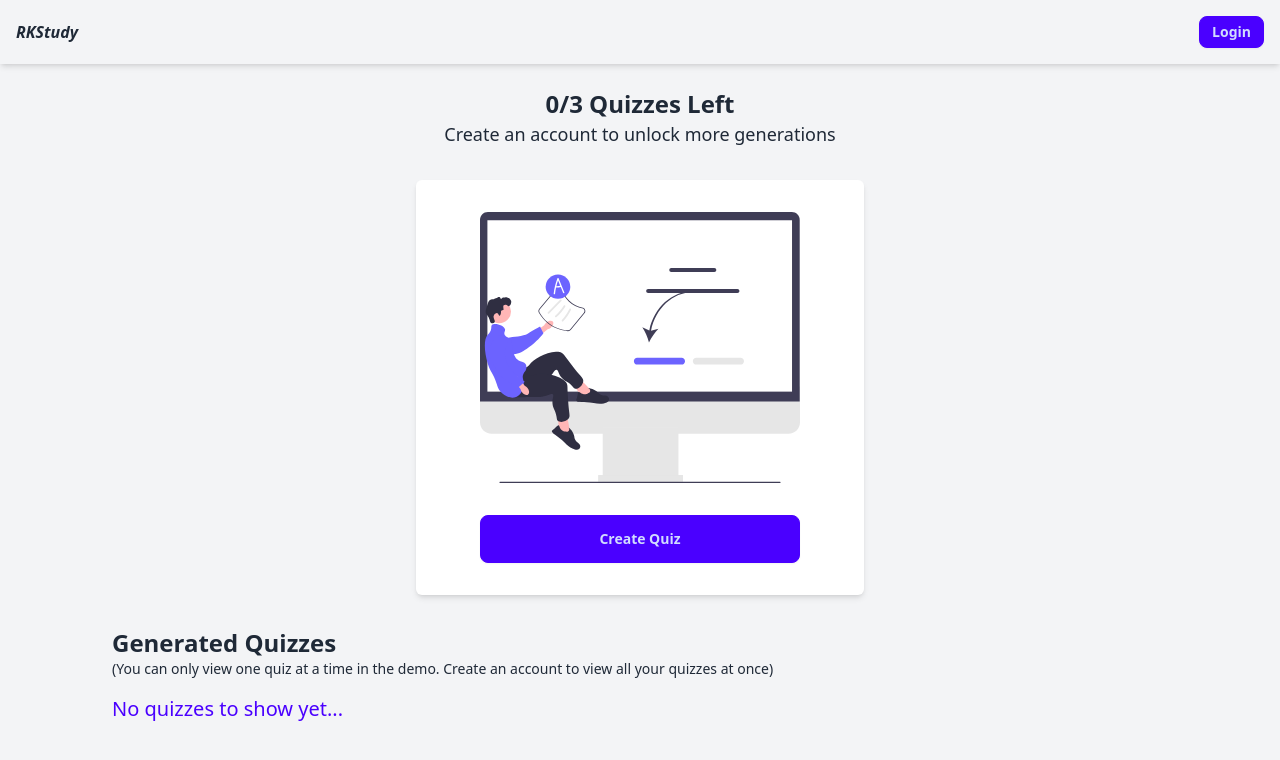
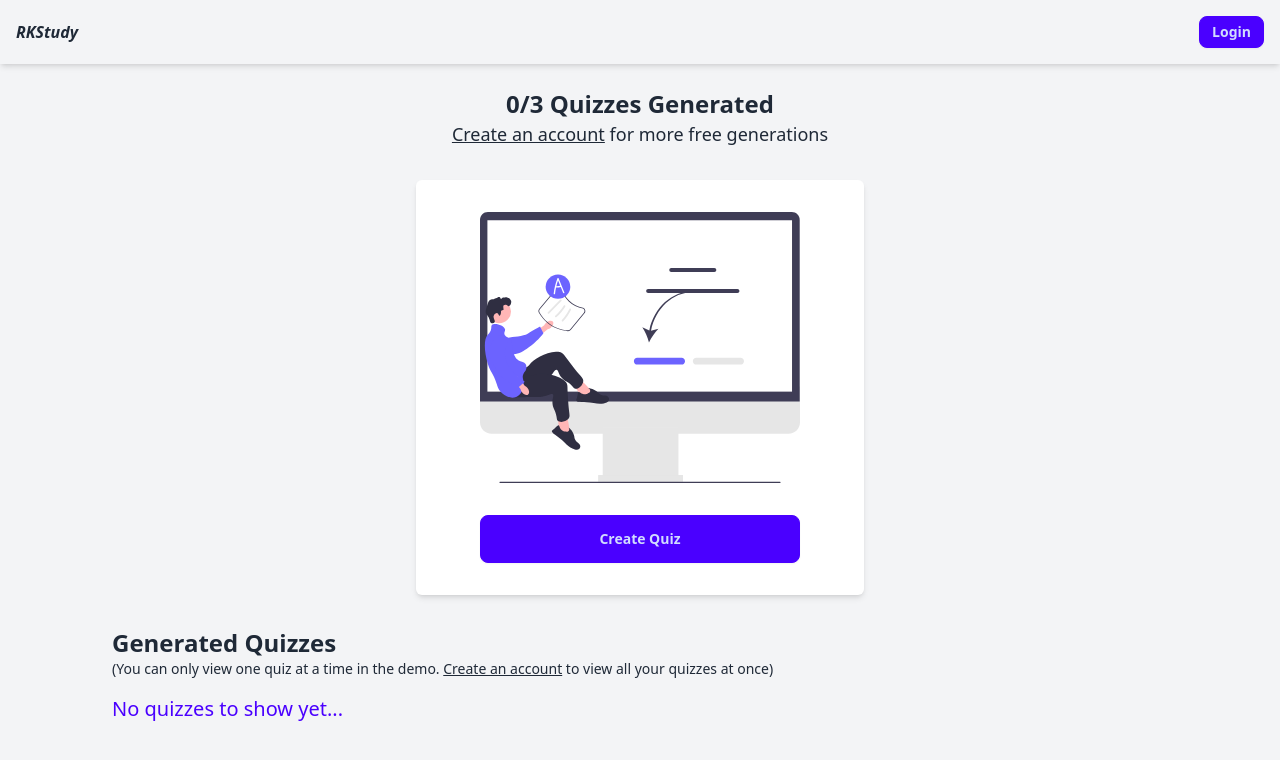
Before and after one commit to LombaxTech/RKStudy, a Next.js app: page /demo in a window 1280 px wide. Shown: the top 760 px of the page. Built offline with nearby package versions, Linux system fonts and the light colour scheme; no server answers.

Commit message:
add link to create account

```diff
--- a/pages/demo.tsx
+++ b/pages/demo.tsx
@@ -37,10 +37,13 @@ export default function Demo() {
       <div className="flex-1 flex flex-col gap-4 px-8 pt-6">
         <div className="flex flex-col mb-4">
           <h1 className="text-2xl font-bold text-center">
-            {generationAttempts}/{generationLimit} Quizzes Left
+            {generationAttempts}/{generationLimit} Quizzes Generated
           </h1>
           <h1 className="text-lg font-normal text-center">
-            Create an account to unlock more generations
+            <Link className="underline" href={"/signup"}>
+              Create an account
+            </Link>{" "}
+            for more free generations
           </h1>
         </div>
 
@@ -63,8 +66,11 @@ export default function Demo() {
           <div className="flex flex-col">
             <h1 className="text-2xl font-bold">Generated Quizzes</h1>
             <h2 className="text-sm">
-              (You can only view one quiz at a time in the demo. Create an
-              account to view all your quizzes at once)
+              (You can only view one quiz at a time in the demo.{" "}
+              <Link className="underline" href={"/signup"}>
+                Create an account
+              </Link>{" "}
+              to view all your quizzes at once)
             </h2>
           </div>
 
```
